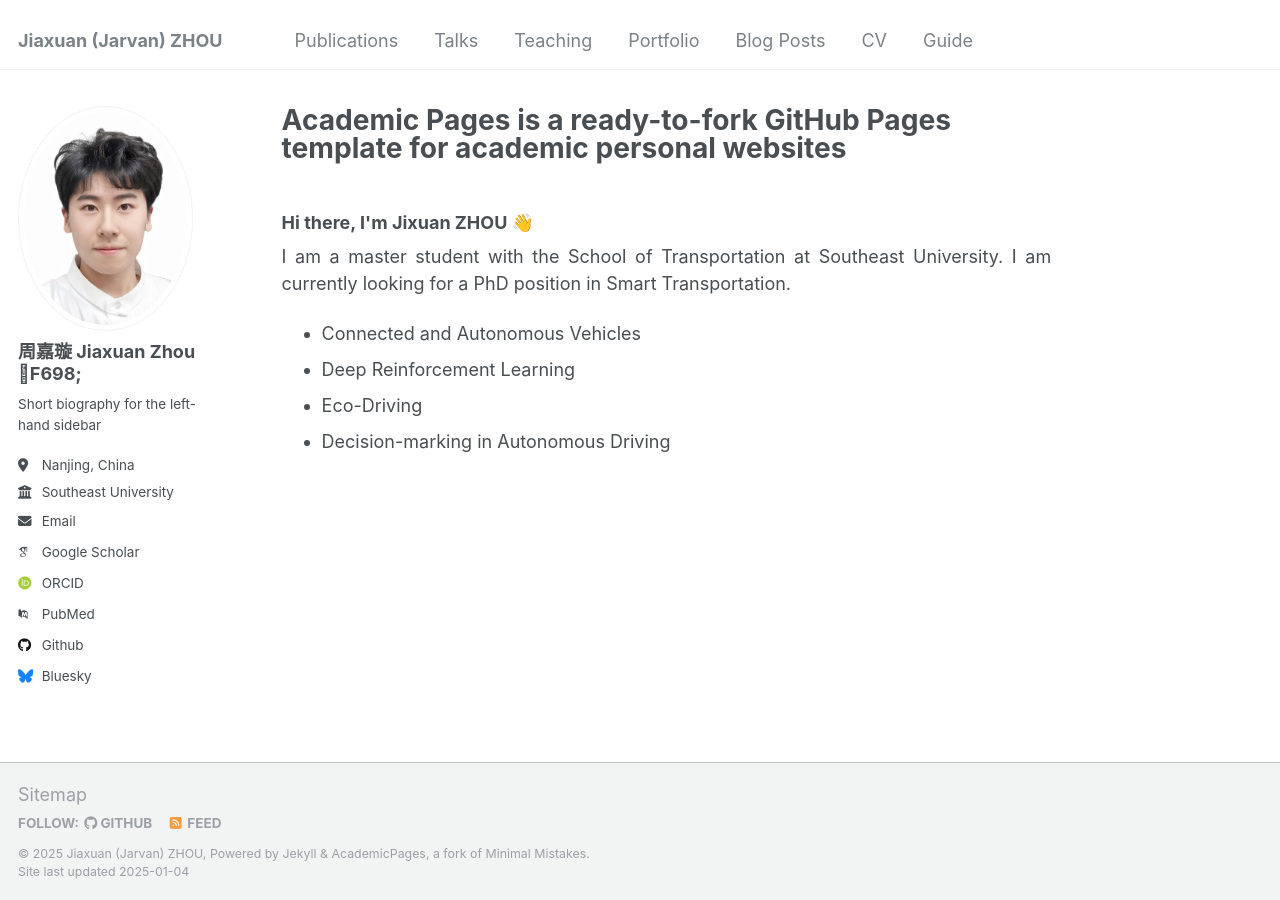
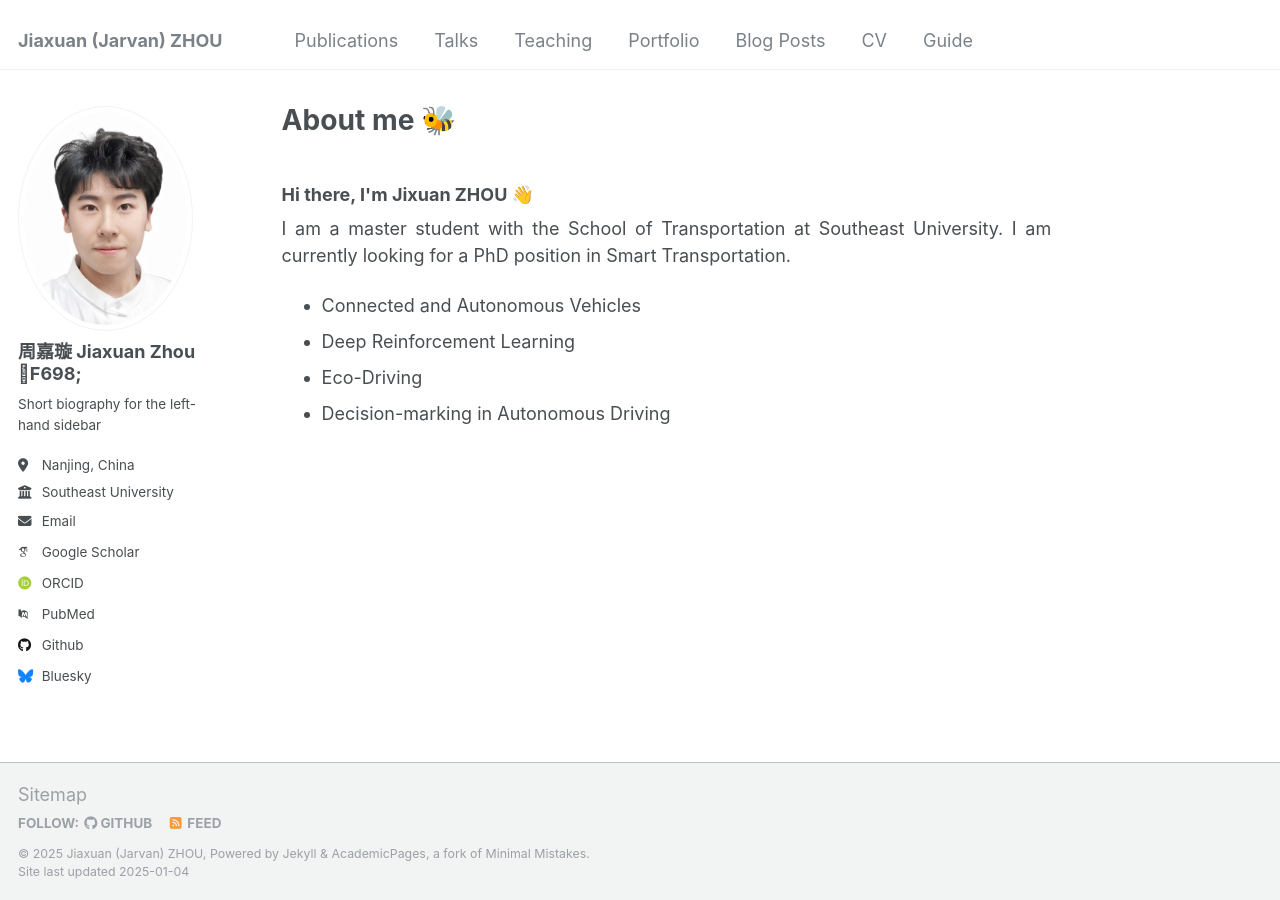
Before and after one commit to jarvanzhouz/jarvanzhouz.github.io, a Jekyll site: the page built from _pages/about.md, in a window 1280 px wide. Built offline with Jekyll 4.4.1, drawn with Linux system fonts in a browser that asks for light colours; some web fonts are replaced.

Commit message:
Update about.md

```diff
--- a/_pages/about.md
+++ b/_pages/about.md
@@ -1,6 +1,6 @@
 ---
 permalink: /
-title: "Academic Pages is a ready-to-fork GitHub Pages template for academic personal websites"
+title: "About me &#128029;"
 author_profile: true
 redirect_from:
   - /about/
```
